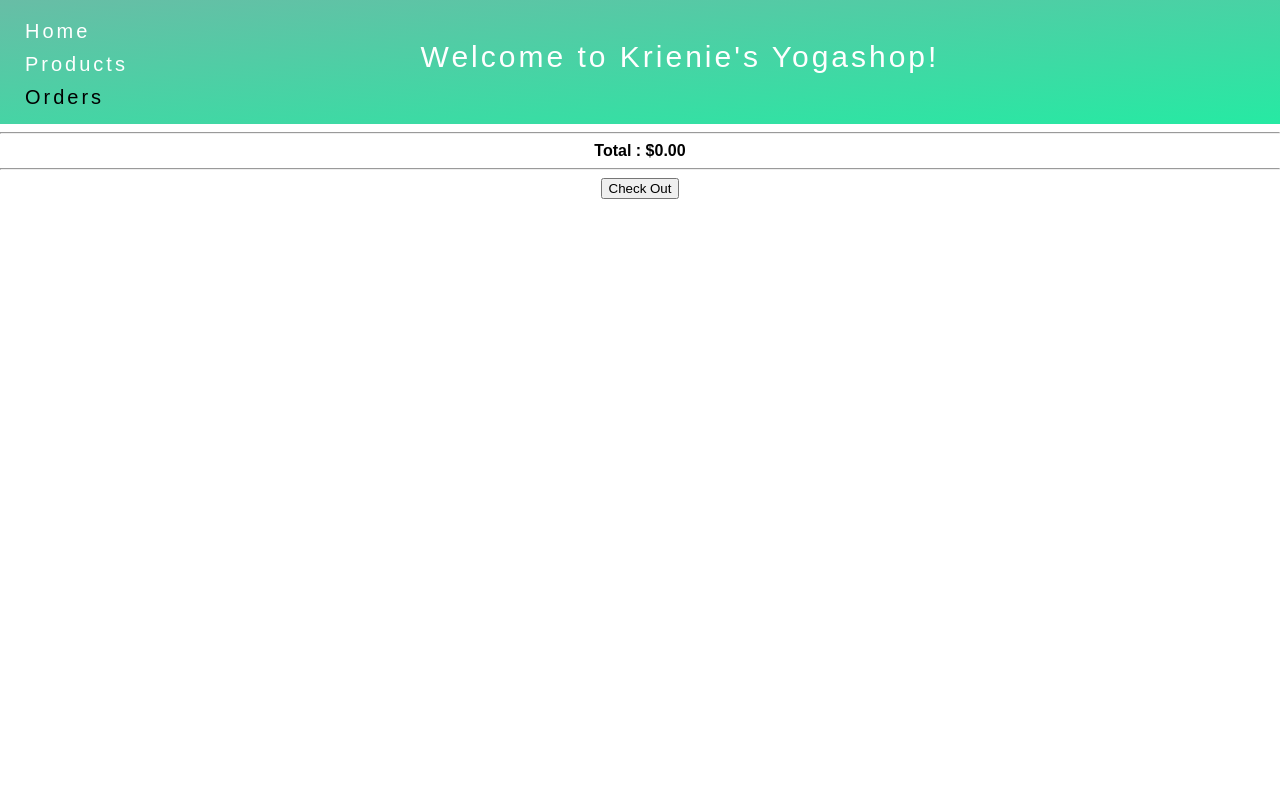
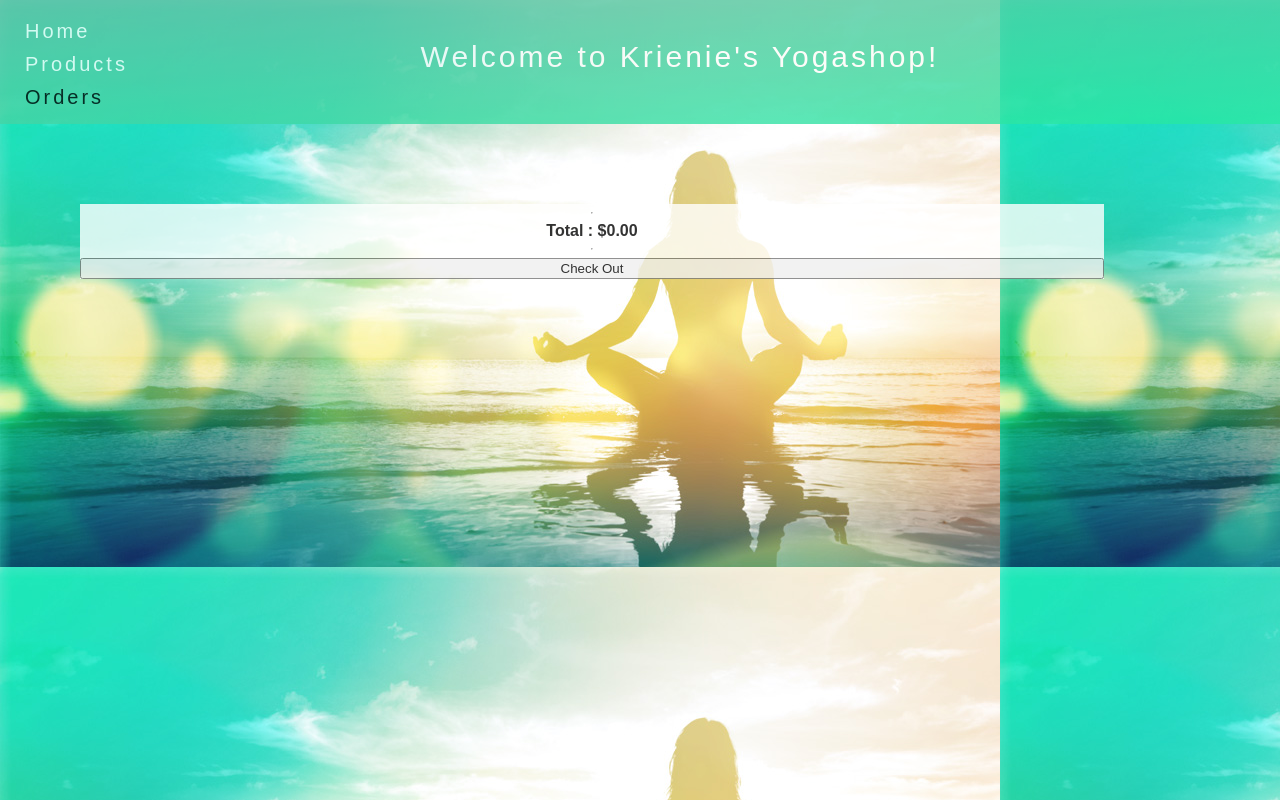
Before and after one commit to LilianKalkman/site-krien-1, a React (Create React App) app: page /orders in a window 1280 px wide. Shown: the top 800 px of the page. Built offline with nearby package versions, Linux system fonts and the light colour scheme.

Commit message:
beetje css

```diff
--- a/src/App.js
+++ b/src/App.js
@@ -4,6 +4,7 @@ import Header from './components/Header/Header';
 import Products from './containers/Products/products';
 import Homepage from './components/Homepage/Homepage';
 import Orders from './containers/Orders/Orders';
+import CheckOut from './containers/Checkout/Checkout';
 import ShowProduct from './containers/Products/show_product';
 import { Link } from 'react-router-dom';
 
@@ -16,6 +17,7 @@ class App extends Component {
           <Route path='/products/:productId' component={ShowProduct} />
           <Route path='/products' exact component={Products} />
           <Route path='/orders' component={Orders} />
+          <Route path='/checkout' component={CheckOut}/>
           <Route path="/" exact component={Homepage} />
         </Switch>
       </div>
--- /dev/null
+++ b/src/containers/Checkout/Checkout.css
@@ -0,0 +1,3 @@
+.checkout {
+  background-color: white;
+}
--- /dev/null
+++ b/src/containers/Checkout/Checkout.js
@@ -0,0 +1,14 @@
+import React, { Component } from 'react';
+import './Checkout.css';
+
+class Checkout extends Component {
+  render(){
+    return (
+      <div className="checkout">
+        <form action="">Checkout-form: order summary + data invullen + place order button die data naar server stuurt.</form>
+      </div>
+    );
+  }
+}
+
+export default Checkout;
--- a/src/containers/Orders/Orders.css
+++ b/src/containers/Orders/Orders.css
@@ -4,10 +4,16 @@
   right: 0;
 }
 
-.order-view ul li {
+ul li {
   text-decoration: none;
+  flex: 1;
 }
 
 .order-view {
   text-align: center;
+  background-color: white;
+  width: 80%;
+  display: flex;
+  flex-flow: column;
+  margin: 80px;
 }
--- a/src/containers/Orders/Orders.js
+++ b/src/containers/Orders/Orders.js
@@ -10,6 +10,17 @@ class Orders extends Component {
   //   console.log('state',this.props.orders);
   //   console.log('mapped',orders);
   // }
+
+  componentWillMount(){
+    const ordercount = Object.keys(this.props.orders).filter(key =>
+    this.props.orders[key] === this.props.orders[key].name);
+    console.log(ordercount);
+    // dit klopt niet, misschien een for loop gebruiken... tel de elementen met dezelfde naam property...!!
+  }
+
+  renderCheckout = () => {
+    this.props.history.push('/checkout');
+  }
 
   render(){
     const orders = Object.keys(this.props.orders).map(key => {
@@ -29,7 +40,7 @@ class Orders extends Component {
         <hr/>
         <strong>Total : {formatPrice(this.props.price)}</strong>
         <hr />
-        <button>Check Out</button>
+        <button onClick={this.renderCheckout}>Check Out</button>
       </div>
     );
   }
--- a/src/containers/Products/Products.css
+++ b/src/containers/Products/Products.css
@@ -1,5 +1,6 @@
 .product-item {
   margin: 20px;
+  flex: 1;
 }
 
 .product-item img {
@@ -9,8 +10,9 @@
 
 .main-products {
   text-align: center;
-  margin: 10px;
+  margin: 30px;
   display: flex;
-  flex-flow: row;
-  width: 80%;
+  /* flex-flow: row; */
+  width: 100%;
+  background-color: white;
 }
--- a/src/containers/Products/products.js
+++ b/src/containers/Products/products.js
@@ -4,6 +4,7 @@ import Product from './product';
 import { Link } from 'react-router-dom';
 import { connect } from 'react-redux';
 import * as actions from '../../store/actions/actions_index';
+import './Products.css';
 
 class Products extends Component {
 
--- a/src/index.css
+++ b/src/index.css
@@ -2,4 +2,10 @@ body {
   margin: 0;
   padding: 0;
   font-family: sans-serif;
+  background-image: url(./assets/images/Yoga-Meditation-1.jpg);opacity: 0.8;
 }
+
+/* @keyframes mymove {
+    from {background-color: red;}
+    to {background-color: blue;}
+} */
```
Also changed, not shown: src/assets/images/Yoga-Meditation-1.jpg (added).
